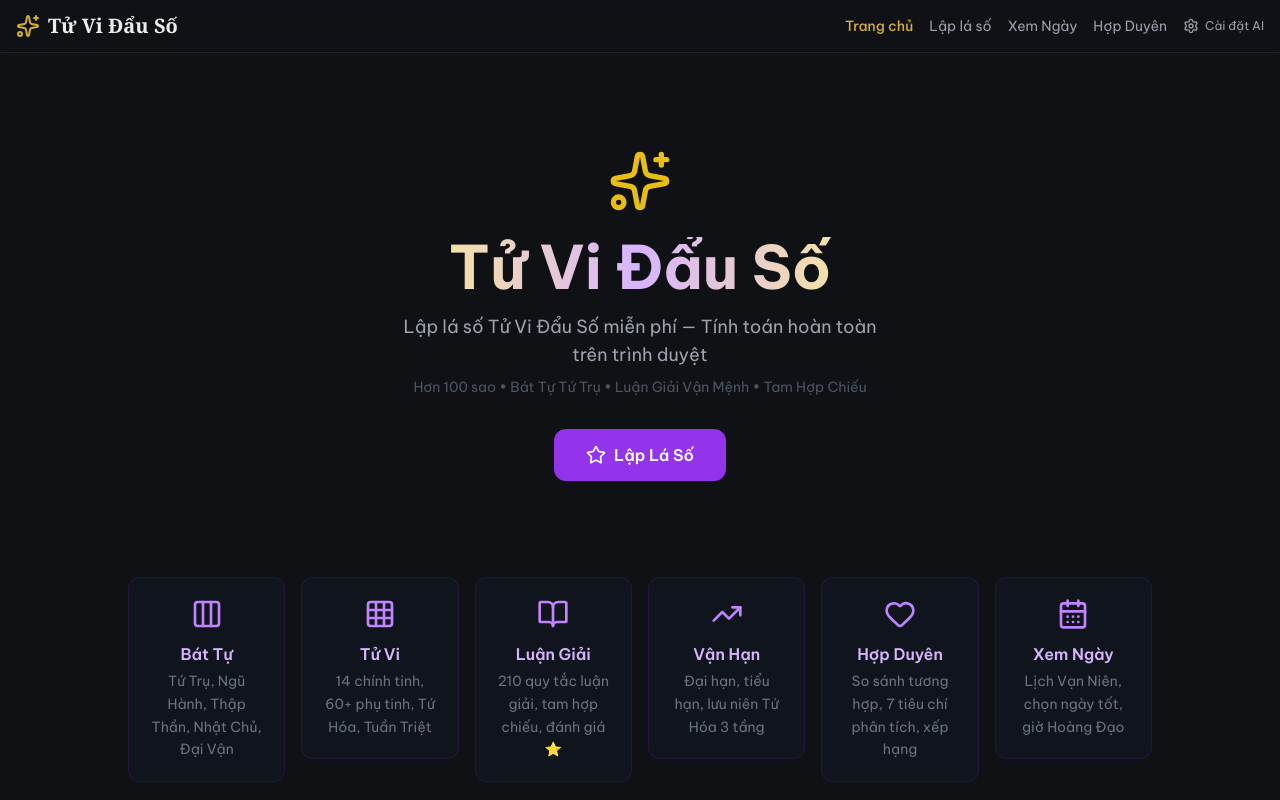
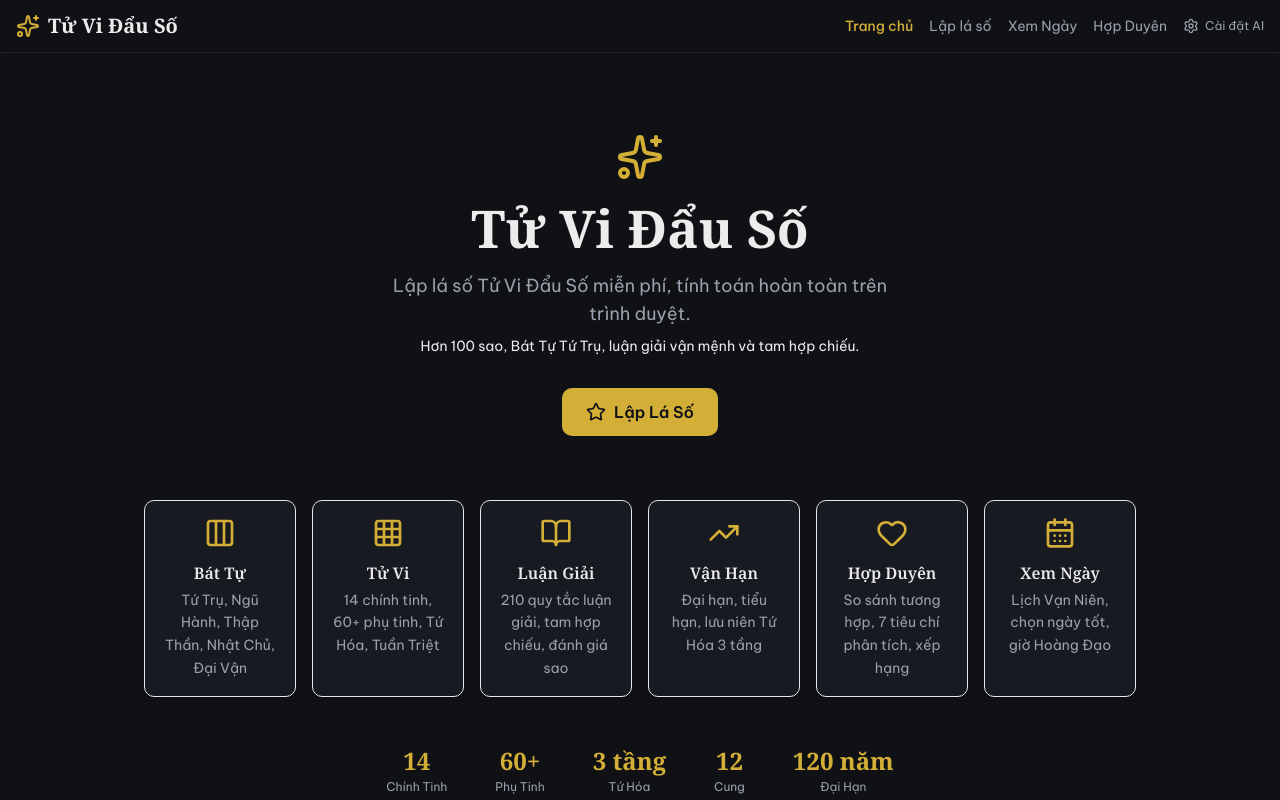
Before and after one commit to cuongdinhngo/tuvidauso, a React (Vite) app: page /#/ in a window 1280 px wide. Shown: the top 800 px of the page. Built offline with nearby package versions, Linux system fonts and the light colour scheme.

Commit message:
refactor(ui): redesign HomePage + InputPage shell (gold/jade, serif display, primitives, stagger)

```diff
--- a/src/pages/HomePage.tsx
+++ b/src/pages/HomePage.tsx
@@ -3,11 +3,13 @@ import { Link, useNavigate } from 'react-router-dom';
 import { Sparkles, Star, Clock, Columns3, Grid3X3, BookOpen, TrendingUp, Trash2, Heart, CalendarDays } from 'lucide-react';
 import { useTuViStore, type ChartHistoryEntry } from '../store/tuViStore';
 import { DIA_CHI_HOURS } from '../core/types';
+import Card from '../components/shared/Card';
+import Button from '../components/shared/Button';
 
 const FEATURES = [
   { title: 'Bát Tự', desc: 'Tứ Trụ, Ngũ Hành, Thập Thần, Nhật Chủ, Đại Vận', icon: Columns3 },
   { title: 'Tử Vi', desc: '14 chính tinh, 60+ phụ tinh, Tứ Hóa, Tuần Triệt', icon: Grid3X3 },
-  { title: 'Luận Giải', desc: '210 quy tắc luận giải, tam hợp chiếu, đánh giá ⭐', icon: BookOpen },
+  { title: 'Luận Giải', desc: '210 quy tắc luận giải, tam hợp chiếu, đánh giá sao', icon: BookOpen },
   { title: 'Vận Hạn', desc: 'Đại hạn, tiểu hạn, lưu niên Tứ Hóa 3 tầng', icon: TrendingUp },
   { title: 'Hợp Duyên', desc: 'So sánh tương hợp, 7 tiêu chí phân tích, xếp hạng', icon: Heart, link: '/compare' },
   { title: 'Xem Ngày', desc: 'Lịch Vạn Niên, chọn ngày tốt, giờ Hoàng Đạo', icon: CalendarDays, link: '/calendar' },
@@ -49,71 +51,64 @@ export default function HomePage() {
   }
 
   return (
-    <div className="flex flex-col items-center min-h-[80vh] px-4">
+    <div className="stagger-in flex flex-col items-center px-4 max-w-5xl mx-auto">
       {/* Hero */}
-      <div className="relative text-center py-16 md:py-24">
-        {/* Glow effect */}
-        <div className="absolute inset-0 -z-10 flex items-center justify-center">
-          <div className="w-64 h-64 rounded-full bg-purple-600/10 blur-3xl animate-pulse" />
-        </div>
-
-        <Sparkles className="w-16 h-16 text-yellow-400 mx-auto mb-6 animate-[pulse_3s_ease-in-out_infinite]" />
-        <h1 className="text-4xl md:text-6xl font-bold bg-gradient-to-r from-yellow-200 via-purple-300 to-yellow-200 bg-clip-text text-transparent mb-4">
+      <section style={{ ['--i' as string]: 0 }} className="text-center pt-16 pb-12 md:pt-20 md:pb-16">
+        <Sparkles className="w-12 h-12 text-gold mx-auto mb-5" />
+        <h1 className="font-display text-h1 md:text-[3.25rem] md:leading-[1.05] font-bold text-ink mb-4">
           Tử Vi Đẩu Số
         </h1>
-        <p className="text-gray-400 max-w-lg mx-auto text-lg mb-2">
-          Lập lá số Tử Vi Đẩu Số miễn phí — Tính toán hoàn toàn trên trình duyệt
+        <p className="text-ink-muted max-w-lg mx-auto text-lg mb-2">
+          Lập lá số Tử Vi Đẩu Số miễn phí, tính toán hoàn toàn trên trình duyệt.
         </p>
-        <p className="text-gray-600 text-sm mb-8">
-          Hơn 100 sao &bull; Bát Tự Tứ Trụ &bull; Luận Giải Vận Mệnh &bull; Tam Hợp Chiếu
+        <p className="text-ink-muted/70 text-sm mb-8">
+          Hơn 100 sao, Bát Tự Tứ Trụ, luận giải vận mệnh và tam hợp chiếu.
         </p>
 
-        <Link
-          to="/input"
-          className="group relative inline-flex items-center gap-2 px-8 py-3.5 bg-purple-600 hover:bg-purple-500 text-white font-semibold rounded-xl transition-all hover:shadow-lg hover:shadow-purple-500/25 hover:scale-105"
-        >
-          <Star className="w-5 h-5 group-hover:rotate-12 transition-transform" />
-          Lập Lá Số
+        <Link to="/input" className="inline-block group">
+          <Button size="lg">
+            <Star className="w-5 h-5 group-hover:rotate-12 transition-transform" />
+            Lập Lá Số
+          </Button>
         </Link>
-      </div>
+      </section>
 
       {/* Feature cards */}
-      <div className="grid grid-cols-1 sm:grid-cols-3 lg:grid-cols-6 gap-4 max-w-5xl w-full">
+      <section style={{ ['--i' as string]: 1 }} className="grid grid-cols-1 sm:grid-cols-3 lg:grid-cols-6 gap-4 w-full">
         {FEATURES.map(({ title, desc, icon: Icon, link }) => {
           const card = (
-            <div
-              key={title}
-              className="p-5 rounded-xl border border-purple-900/30 bg-gray-900/50 hover:border-purple-700/50 hover:bg-gray-900/80 transition-all hover:scale-[1.02] group flex flex-col items-center text-center"
-            >
-              <Icon className="w-8 h-8 text-purple-400 mb-3 group-hover:text-purple-300 transition-colors" />
-              <h3 className="text-purple-300 font-semibold mb-1">{title}</h3>
-              <p className="text-gray-500 text-sm leading-relaxed">{desc}</p>
-            </div>
+            <Card interactive className="h-full flex flex-col items-center text-center group">
+              <Icon className="w-8 h-8 text-gold mb-3" />
+              <h3 className="font-display text-ink font-semibold mb-1">{title}</h3>
+              <p className="text-ink-muted text-sm leading-relaxed">{desc}</p>
+            </Card>
           );
-          return link ? <Link key={title} to={link}>{card}</Link> : <div key={title}>{card}</div>;
+          return link
+            ? <Link key={title} to={link} className="block h-full">{card}</Link>
+            : <div key={title} className="h-full">{card}</div>;
         })}
-      </div>
+      </section>
 
       {/* Stats row */}
-      <div className="mt-12 flex flex-wrap justify-center gap-6 md:gap-10">
+      <section style={{ ['--i' as string]: 2 }} className="mt-12 flex flex-wrap justify-center gap-x-8 gap-y-4 md:gap-x-12">
         {STATS.map(({ label, value }) => (
           <div key={label} className="text-center">
-            <div className="text-2xl font-bold text-purple-300">{value}</div>
-            <div className="text-xs text-gray-500 mt-0.5">{label}</div>
+            <div className="font-display text-2xl font-bold text-gold">{value}</div>
+            <div className="text-xs text-ink-muted mt-0.5">{label}</div>
           </div>
         ))}
-      </div>
+      </section>
 
       {/* Recent history */}
       {history.length > 0 && (
-        <div className="mt-14 w-full max-w-lg">
+        <section style={{ ['--i' as string]: 3 }} className="mt-14 w-full max-w-lg">
           <div className="flex items-center justify-between mb-3">
-            <h2 className="text-sm font-semibold text-gray-400 flex items-center gap-1.5">
+            <h2 className="text-sm font-semibold text-ink-muted flex items-center gap-1.5">
               <Clock className="w-4 h-4" /> Lá số gần đây
             </h2>
             <button
               onClick={clearHistory}
-              className="text-xs text-gray-600 hover:text-red-400 flex items-center gap-1 transition-colors"
+              className="text-xs text-ink-muted hover:text-bad flex items-center gap-1 transition-colors min-h-[36px] px-2"
             >
               <Trash2 className="w-3 h-3" /> Xóa
             </button>
@@ -123,36 +118,31 @@ export default function HomePage() {
               <button
                 key={i}
                 onClick={() => loadChart(entry)}
-                className="w-full text-left bg-gray-900/80 border border-gray-800 hover:border-purple-700 rounded-lg px-4 py-3 transition-all hover:bg-gray-900"
+                className="w-full text-left bg-surface border border-white/[0.08] hover:border-gold/40 rounded-md px-4 py-3 transition-colors hover:bg-raised"
               >
-                <div className="flex justify-between items-center">
-                  <div>
-                    <span className="text-gray-200 text-sm font-medium">
+                <div className="flex justify-between items-center gap-3">
+                  <div className="min-w-0">
+                    <span className="text-ink text-sm font-medium">
                       {entry.name || `${entry.solarDate.day}/${entry.solarDate.month}/${entry.solarDate.year}`}
                     </span>
-                    <span className="text-gray-500 text-xs ml-2">
-                      {entry.gender === 'male' ? 'Nam' : 'Nữ'} &bull; {DIA_CHI_HOURS[entry.hour]?.name}
+                    <span className="text-ink-muted text-xs ml-2">
+                      {entry.gender === 'male' ? 'Nam' : 'Nữ'} &middot; {DIA_CHI_HOURS[entry.hour]?.name}
                     </span>
                   </div>
-                  <div className="text-xs text-gray-500">
-                    {entry.yearCanChi} &bull; {entry.napAm}
+                  <div className="text-xs text-ink-muted shrink-0">
+                    {entry.yearCanChi} &middot; {entry.napAm}
                   </div>
                 </div>
               </button>
             ))}
           </div>
-        </div>
+        </section>
       )}
 
-      {/* Footer */}
-      <footer className="mt-16 mb-8 text-center space-y-2">
-        <p className="text-xs text-gray-600">
-          Tử Vi chỉ mang tính tham khảo. Kết quả được tính toán tự động trên trình duyệt.
-        </p>
-        <p className="text-xs text-gray-700">
-          Powered by Claude Code &bull; v1.0
-        </p>
-      </footer>
+      {/* Disclaimer */}
+      <p style={{ ['--i' as string]: 4 }} className="mt-16 mb-8 text-center text-xs text-ink-muted/70 max-w-md">
+        Tử Vi chỉ mang tính tham khảo. Kết quả được tính toán tự động trên trình duyệt.
+      </p>
     </div>
   );
 }
--- a/src/pages/InputPage.tsx
+++ b/src/pages/InputPage.tsx
@@ -6,6 +6,13 @@ import { solarToLunar } from '../core/calendar/solarToLunar';
 import { DIA_CHI_HOURS } from '../core/types';
 import type { BirthInfo } from '../core/types';
 import { VIETNAM_CITIES } from '../data/vietnamCities';
+import Button from '../components/shared/Button';
+import Card from '../components/shared/Card';
+
+const fieldClass =
+  'w-full bg-surface border border-white/10 rounded-md px-3 py-2 min-h-[44px] text-ink ' +
+  'focus:border-gold focus:outline-none transition-colors';
+const labelClass = 'block text-sm text-ink-muted mb-1';
 
 export default function InputPage() {
   const navigate = useNavigate();
@@ -66,54 +73,43 @@ export default function InputPage() {
   const daysInMonth = (year !== '' && month !== '') ? new Date(year, month, 0).getDate() : 31;
 
   return (
-    <div className="max-w-lg mx-auto px-4 py-8">
-      <div className="text-center mb-8">
-        <Sparkles className="w-10 h-10 text-yellow-400 mx-auto mb-2" />
-        <h1 className="text-2xl font-bold text-purple-300">Lập Lá Số Tử Vi</h1>
+    <div className="stagger-in max-w-lg mx-auto px-4 py-8">
+      <div style={{ ['--i' as string]: 0 }} className="text-center mb-8">
+        <Sparkles className="w-10 h-10 text-gold mx-auto mb-2" />
+        <h1 className="font-display text-2xl font-bold text-ink">Lập Lá Số Tử Vi</h1>
       </div>
 
-      <div className="space-y-5">
+      <div style={{ ['--i' as string]: 1 }} className="space-y-5">
         {/* Name */}
         <div>
-          <label className="block text-sm text-gray-400 mb-1">Họ tên (tùy chọn)</label>
+          <label htmlFor="f-name" className={labelClass}>Họ tên (tùy chọn)</label>
           <input
+            id="f-name"
             type="text"
             value={name}
             onChange={(e) => setName(e.target.value)}
-            className="w-full bg-gray-900 border border-gray-700 rounded-lg px-3 py-2 text-gray-100 focus:border-purple-500 focus:outline-none"
+            className={`${fieldClass} placeholder-ink-muted/60`}
             placeholder="Nhập họ tên đầy đủ để xem Thần Số Học"
           />
         </div>
 
         {/* Date of birth */}
         <div>
-          <label className="block text-sm text-gray-400 mb-1">Ngày sinh (Dương lịch)</label>
+          <label className={labelClass}>Ngày sinh (Dương lịch)</label>
           <div className="grid grid-cols-3 gap-2">
-            <select
-              value={day}
-              onChange={(e) => setDay(Number(e.target.value))}
-              className="bg-gray-900 border border-gray-700 rounded-lg px-3 py-2 text-gray-100 focus:border-purple-500 focus:outline-none"
-            >
+            <select value={day} onChange={(e) => setDay(Number(e.target.value))} className={fieldClass} aria-label="Ngày">
               <option value="" disabled>Chọn ngày</option>
               {Array.from({ length: daysInMonth }, (_, i) => i + 1).map((d) => (
                 <option key={d} value={d}>Ngày {d}</option>
               ))}
             </select>
-            <select
-              value={month}
-              onChange={(e) => setMonth(Number(e.target.value))}
-              className="bg-gray-900 border border-gray-700 rounded-lg px-3 py-2 text-gray-100 focus:border-purple-500 focus:outline-none"
-            >
+            <select value={month} onChange={(e) => setMonth(Number(e.target.value))} className={fieldClass} aria-label="Tháng">
               <option value="" disabled>Chọn tháng</option>
               {Array.from({ length: 12 }, (_, i) => i + 1).map((m) => (
                 <option key={m} value={m}>Tháng {m}</option>
               ))}
             </select>
-            <select
-              value={year}
-              onChange={(e) => setYear(Number(e.target.value))}
-              className="bg-gray-900 border border-gray-700 rounded-lg px-3 py-2 text-gray-100 focus:border-purple-500 focus:outline-none"
-            >
+            <select value={year} onChange={(e) => setYear(Number(e.target.value))} className={fieldClass} aria-label="Năm">
               <option value="" disabled>Chọn năm</option>
               {Array.from({ length: new Date().getFullYear() - 1939 }, (_, i) => new Date().getFullYear() - i).map((y) => (
                 <option key={y} value={y}>{y}</option>
@@ -124,25 +120,21 @@ export default function InputPage() {
 
         {/* Birth hour */}
         <div>
-          <label className="block text-sm text-gray-400 mb-1">Giờ sinh</label>
+          <label htmlFor="f-hour" className={labelClass}>Giờ sinh</label>
           {!unknownHour && (
-            <select
-              value={hour}
-              onChange={(e) => setHour(Number(e.target.value))}
-              className="w-full bg-gray-900 border border-gray-700 rounded-lg px-3 py-2 text-gray-100 focus:border-purple-500 focus:outline-none"
-            >
+            <select id="f-hour" value={hour} onChange={(e) => setHour(Number(e.target.value))} className={fieldClass}>
               <option value="" disabled>Chọn giờ</option>
               {DIA_CHI_HOURS.map((h, i) => (
                 <option key={i} value={i}>{h.name} ({h.time})</option>
               ))}
             </select>
           )}
-          <label className="flex items-center gap-2 mt-2 text-sm text-gray-400 cursor-pointer">
+          <label className="flex items-center gap-2 mt-2 text-sm text-ink-muted cursor-pointer">
             <input
               type="checkbox"
               checked={unknownHour}
               onChange={(e) => setUnknownHour(e.target.checked)}
-              className="rounded border-gray-600"
+              className="rounded border-white/25 accent-gold"
             />
             Không biết giờ sinh
           </label>
@@ -150,7 +142,7 @@ export default function InputPage() {
 
         {/* Gender */}
         <div>
-          <label className="block text-sm text-gray-400 mb-1">Giới tính</label>
+          <label className={labelClass}>Giới tính</label>
           <div className="flex gap-4">
             {(['male', 'female'] as const).map((g) => (
               <label key={g} className="flex items-center gap-2 cursor-pointer">
@@ -159,9 +151,9 @@ export default function InputPage() {
                   name="gender"
                   checked={gender === g}
                   onChange={() => setGender(g)}
-                  className="text-purple-500"
+                  className="accent-gold"
                 />
-                <span className="text-gray-200">{g === 'male' ? 'Nam' : 'Nữ'}</span>
+                <span className="text-ink">{g === 'male' ? 'Nam' : 'Nữ'}</span>
               </label>
             ))}
           </div>
@@ -169,25 +161,21 @@ export default function InputPage() {
 
         {/* Birthplace */}
         <div>
-          <label className="block text-sm text-gray-400 mb-1">Nơi sinh (cho Rising Sign)</label>
+          <label htmlFor="f-place" className={labelClass}>Nơi sinh (cho Rising Sign)</label>
           {!unknownBirthplace && (
-            <select
-              value={birthplaceIndex}
-              onChange={(e) => setBirthplaceIndex(Number(e.target.value))}
-              className="w-full bg-gray-900 border border-gray-700 rounded-lg px-3 py-2 text-gray-100 focus:border-purple-500 focus:outline-none"
-            >
+            <select id="f-place" value={birthplaceIndex} onChange={(e) => setBirthplaceIndex(Number(e.target.value))} className={fieldClass}>
               <option value="" disabled>Chọn tỉnh/thành</option>
               {VIETNAM_CITIES.map((city, i) => (
                 <option key={city.name} value={i}>{city.name}</option>
               ))}
             </select>
           )}
-          <label className="flex items-center gap-2 mt-2 text-sm text-gray-400 cursor-pointer">
+          <label className="flex items-center gap-2 mt-2 text-sm text-ink-muted cursor-pointer">
             <input
               type="checkbox"
               checked={unknownBirthplace}
               onChange={(e) => setUnknownBirthplace(e.target.checked)}
-              className="rounded border-gray-600"
+              className="rounded border-white/25 accent-gold"
             />
             Không biết / không cần Rising Sign
           </label>
@@ -195,49 +183,41 @@ export default function InputPage() {
 
         {/* Preview */}
         {preview && (
-          <div className="bg-gray-900/80 border border-purple-900/30 rounded-lg p-4">
-            <h3 className="text-sm font-semibold text-purple-300 mb-2">Thông tin âm lịch</h3>
+          <Card>
+            <h3 className="font-display text-sm font-semibold text-gold mb-2">Thông tin âm lịch</h3>
             <div className="grid grid-cols-2 gap-2 text-sm">
-              <span className="text-gray-400">Ngày âm lịch:</span>
-              <span className="text-gray-200">
+              <span className="text-ink-muted">Ngày âm lịch:</span>
+              <span className="text-ink">
                 {preview.day}/{preview.month < 10 ? '0' : ''}{preview.month}/{preview.yearCan} {preview.yearChi}
                 {preview.isLeapMonth && ' (nhuận)'}
               </span>
-              <span className="text-gray-400">Con giáp:</span>
-              <span className="text-gray-200">{preview.yearChi} ({CON_GIAP[preview.yearChi]})</span>
-              <span className="text-gray-400">Nạp âm:</span>
-              <span className="text-gray-200">{preview.napAm}</span>
+              <span className="text-ink-muted">Con giáp:</span>
+              <span className="text-ink">{preview.yearChi} ({CON_GIAP[preview.yearChi]})</span>
+              <span className="text-ink-muted">Nạp âm:</span>
+              <span className="text-ink">{preview.napAm}</span>
             </div>
-          </div>
+          </Card>
         )}
 
         {/* Future date error */}
         {isFutureDate && (
-          <div className="bg-red-900/30 border border-red-700 rounded-lg p-3 text-red-300 text-sm">
+          <div className="bg-bad/15 border border-bad/40 rounded-md p-3 text-bad text-sm">
             Ngày sinh không thể là ngày trong tương lai.
           </div>
         )}
 
         {/* Error */}
         {error && (
-          <div className="bg-red-900/30 border border-red-700 rounded-lg p-3 text-red-300 text-sm">
+          <div className="bg-bad/15 border border-bad/40 rounded-md p-3 text-bad text-sm">
             {error}
           </div>
         )}
 
         {/* Submit */}
-        <button
-          onClick={handleSubmit}
-          disabled={!isComplete}
-          className={`w-full flex items-center justify-center gap-2 px-6 py-3 text-white font-semibold rounded-lg transition-all ${
-            isComplete
-              ? 'bg-purple-600 hover:bg-purple-500 hover:shadow-lg hover:shadow-purple-500/25'
-              : 'bg-gray-700 opacity-50 cursor-not-allowed'
-          }`}
-        >
+        <Button onClick={handleSubmit} disabled={!isComplete} className="w-full">
           <Sparkles className="w-5 h-5" />
           Lập Lá Số
-        </button>
+        </Button>
       </div>
     </div>
   );
```
